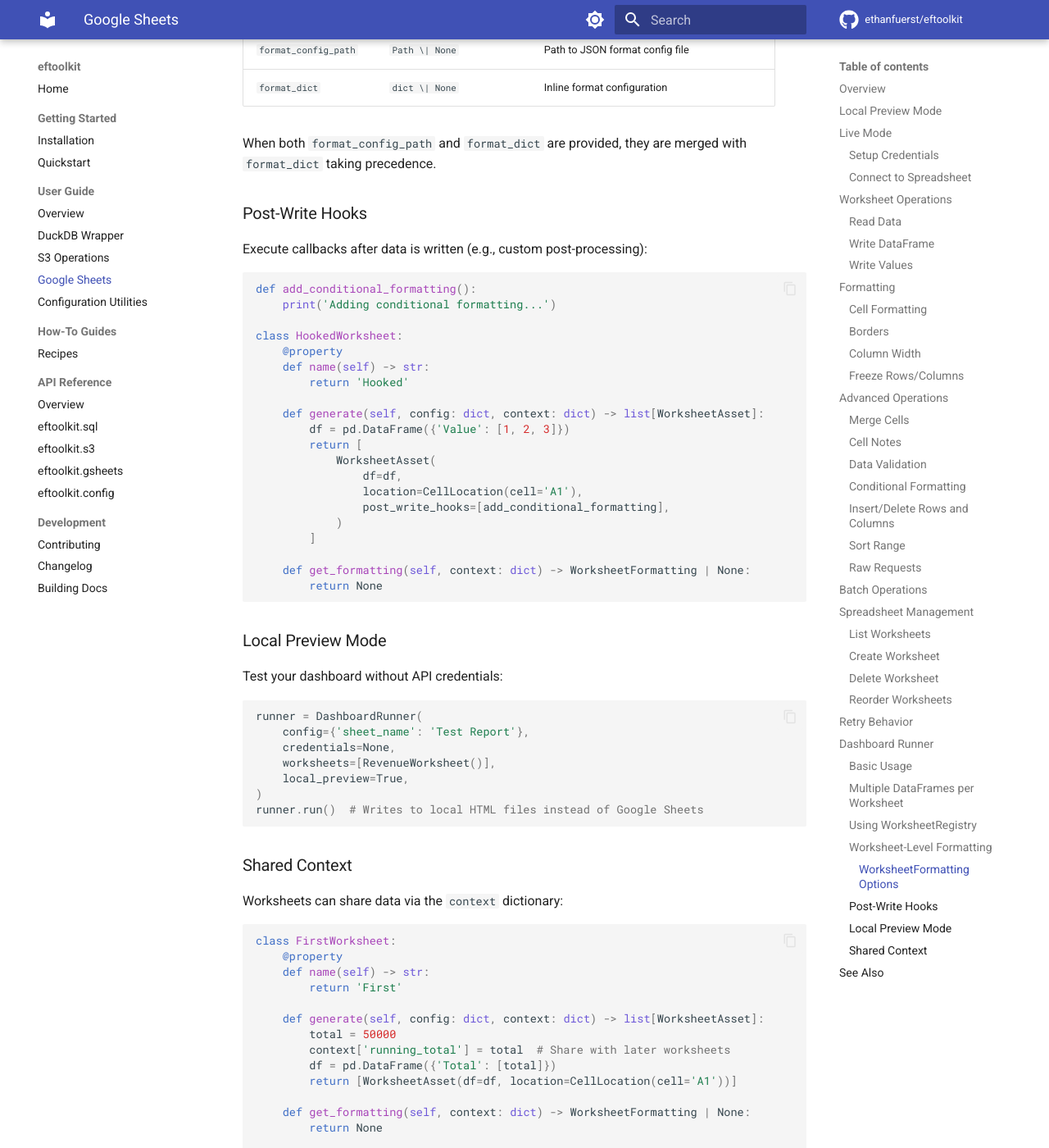
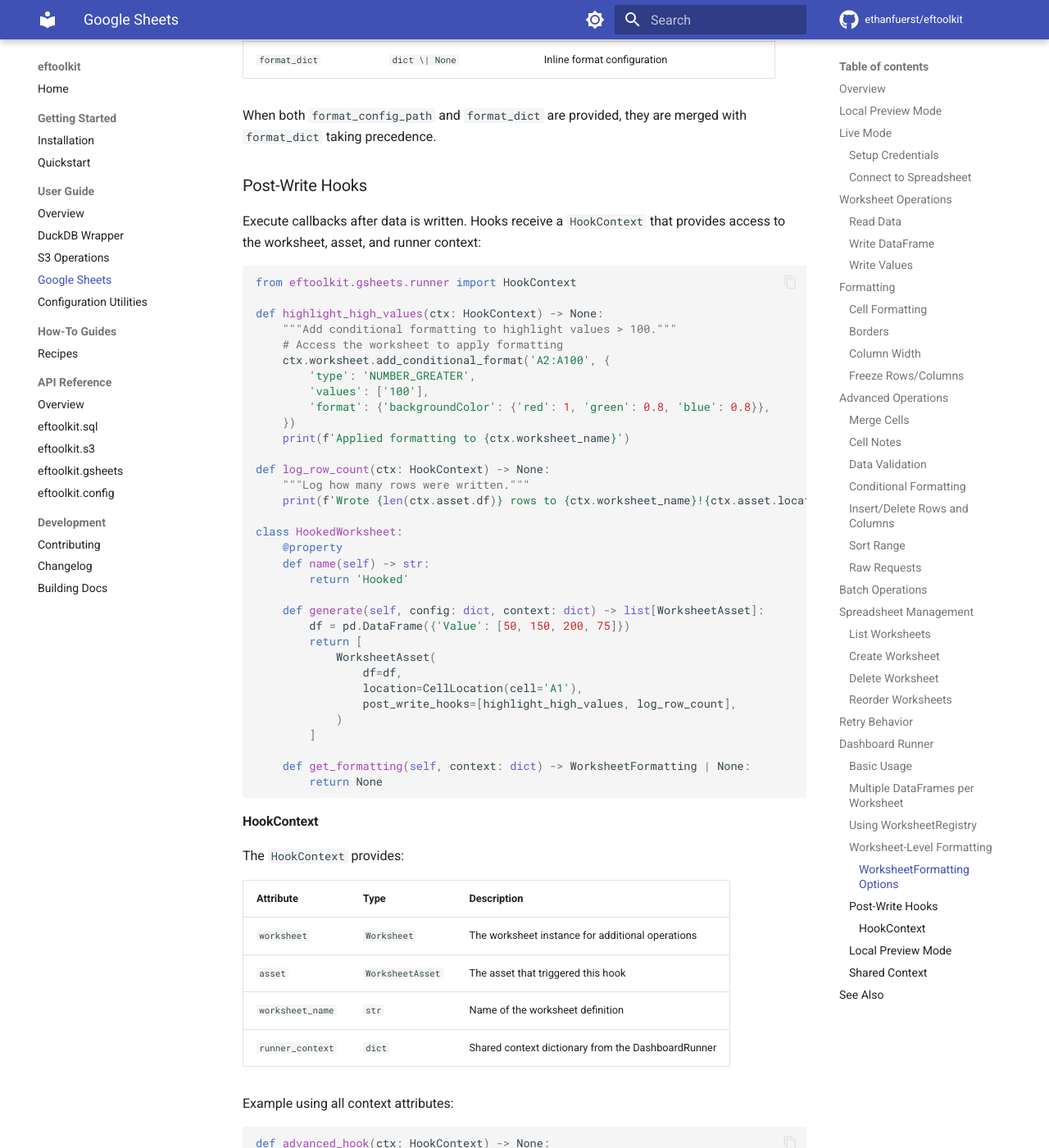
Before and after one commit to ethanfuerst/eftoolkit, an MkDocs documentation site: the page built from docs/user-guide/gsheets.md, in a window 1280 px wide and 1400 px high, scrolled down 9465 px. Shown: the whole window at 82% size. Built offline with MkDocs 1.6.1 and Material for MkDocs 9.7.7, drawn with Linux system fonts in a browser that asks for light colours; comment, search, counter and statistics services are not loaded; the version menu is left out; some of the changed text lies outside the part shown.

Commit message:
feat(DashboardRunner): Creating HookContext so all post hooks can reference worksheets and other context (#32)

````diff
--- a/docs/user-guide/gsheets.md
+++ b/docs/user-guide/gsheets.md
@@ -296,14 +296,13 @@ ss = Spreadsheet(
 
 ## Dashboard Runner
 
-For complex dashboards with multiple worksheets, `DashboardRunner` provides a structured 6-phase workflow:
+For complex dashboards with multiple worksheets, `DashboardRunner` provides a structured 5-phase workflow:
 
 1. **Validate structure** - Check spreadsheet access and permissions
 2. **Generate data** - Create all DataFrames (no API calls)
-3. **Write data** - Write DataFrames to worksheets
+3. **Write data and run hooks** - Write DataFrames to worksheets and execute post-write hooks
 4. **Apply formatting** - Apply worksheet-level formatting
-5. **Run hooks** - Execute post-write hooks
-6. **Log summary** - Report what was written
+5. **Log summary** - Report what was written
 
 ### Basic Usage
 
@@ -452,11 +451,24 @@ When both `format_config_path` and `format_dict` are provided, they are merged w
 
 ### Post-Write Hooks
 
-Execute callbacks after data is written (e.g., custom post-processing):
+Execute callbacks after data is written. Hooks receive a `HookContext` that provides access to the worksheet, asset, and runner context:
 
 ```python
-def add_conditional_formatting():
-    print('Adding conditional formatting...')
+from eftoolkit.gsheets.runner import HookContext
+
+def highlight_high_values(ctx: HookContext) -> None:
+    """Add conditional formatting to highlight values > 100."""
+    # Access the worksheet to apply formatting
+    ctx.worksheet.add_conditional_format('A2:A100', {
+        'type': 'NUMBER_GREATER',
+        'values': ['100'],
+        'format': {'backgroundColor': {'red': 1, 'green': 0.8, 'blue': 0.8}},
+    })
+    print(f'Applied formatting to {ctx.worksheet_name}')
+
+def log_row_count(ctx: HookContext) -> None:
+    """Log how many rows were written."""
+    print(f'Wrote {len(ctx.asset.df)} rows to {ctx.worksheet_name}!{ctx.asset.location.cell}')
 
 class HookedWorksheet:
     @property
@@ -464,17 +476,47 @@ class HookedWorksheet:
         return 'Hooked'
 
     def generate(self, config: dict, context: dict) -> list[WorksheetAsset]:
-        df = pd.DataFrame({'Value': [1, 2, 3]})
+        df = pd.DataFrame({'Value': [50, 150, 200, 75]})
         return [
             WorksheetAsset(
                 df=df,
                 location=CellLocation(cell='A1'),
-                post_write_hooks=[add_conditional_formatting],
+                post_write_hooks=[highlight_high_values, log_row_count],
             )
         ]
 
     def get_formatting(self, context: dict) -> WorksheetFormatting | None:
         return None
+```
+
+#### HookContext
+
+The `HookContext` provides:
+
+| Attribute | Type | Description |
+|-----------|------|-------------|
+| `worksheet` | `Worksheet` | The worksheet instance for additional operations |
+| `asset` | `WorksheetAsset` | The asset that triggered this hook |
+| `worksheet_name` | `str` | Name of the worksheet definition |
+| `runner_context` | `dict` | Shared context dictionary from the DashboardRunner |
+
+Example using all context attributes:
+
+```python
+def advanced_hook(ctx: HookContext) -> None:
+    # Access the worksheet for formatting
+    num_rows = len(ctx.asset.df)
+    data_range = f'A1:B{num_rows + 1}'  # +1 for header
+    ctx.worksheet.format_range(data_range, {'textFormat': {'fontSize': 10}})
+
+    # Access data from other worksheets via runner_context
+    if 'Revenue' in ctx.runner_context:
+        revenue_rows = ctx.runner_context['Revenue']['total_rows']
+        print(f'Revenue sheet has {revenue_rows} rows')
+
+    # Access the asset's data
+    if ctx.asset.df['Value'].max() > 100:
+        ctx.worksheet.set_notes({'A1': 'Contains high values!'})
 ```
 
 ### Local Preview Mode
````
Also changed, not shown: docs/api/gsheets.md (+8 -0 lines), 6 other files.
